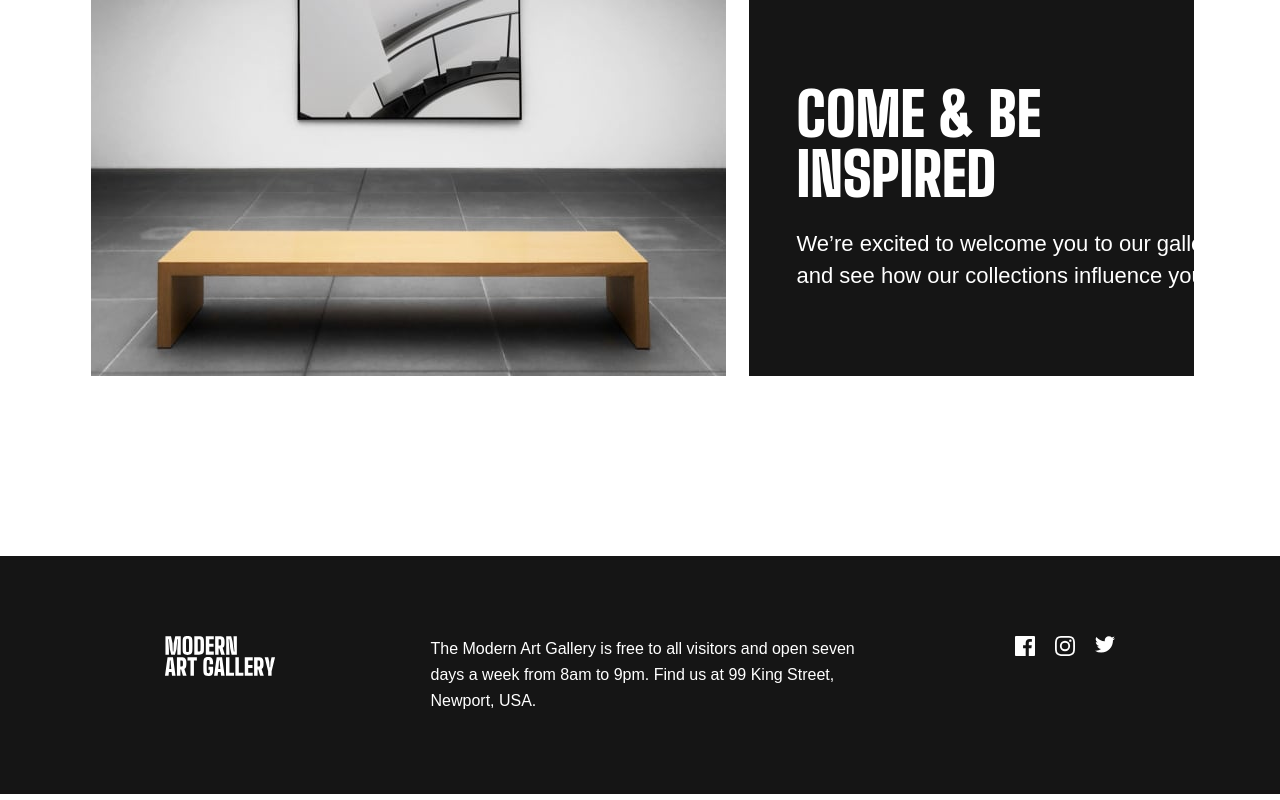
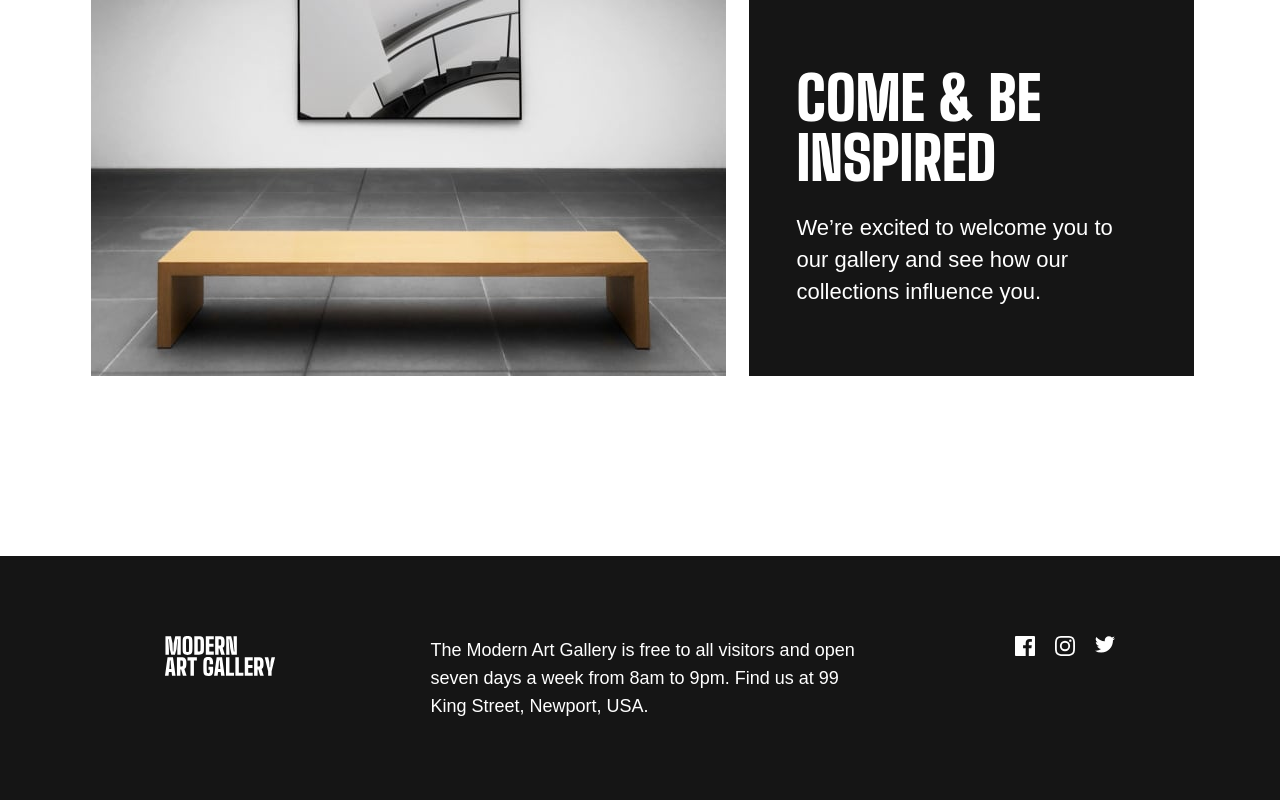
Before and after one commit to hubertasGeciauskas/art-gallery-website, a Next.js app: page / in a window 1280 px wide. Shown: the part 1753-2553 px from the top of the page. Built offline with nearby package versions, Linux system fonts and the light colour scheme.

Commit message:
style fixes

```diff
--- a/src/app/sass/components/_footer.scss
+++ b/src/app/sass/components/_footer.scss
@@ -64,10 +64,10 @@ footer {
 @media (min-width: 1024px) {
   footer {
     padding: 80px 165px;
-  }
-  p {
-    font-size: $font-size-body-s;
-    line-height: $line-height-body-s;
-    width: 430px;
+    p {
+      font-size: $font-size-body-s;
+      line-height: $line-height-body-s;
+      width: 430px;
+    }
   }
 }
```
